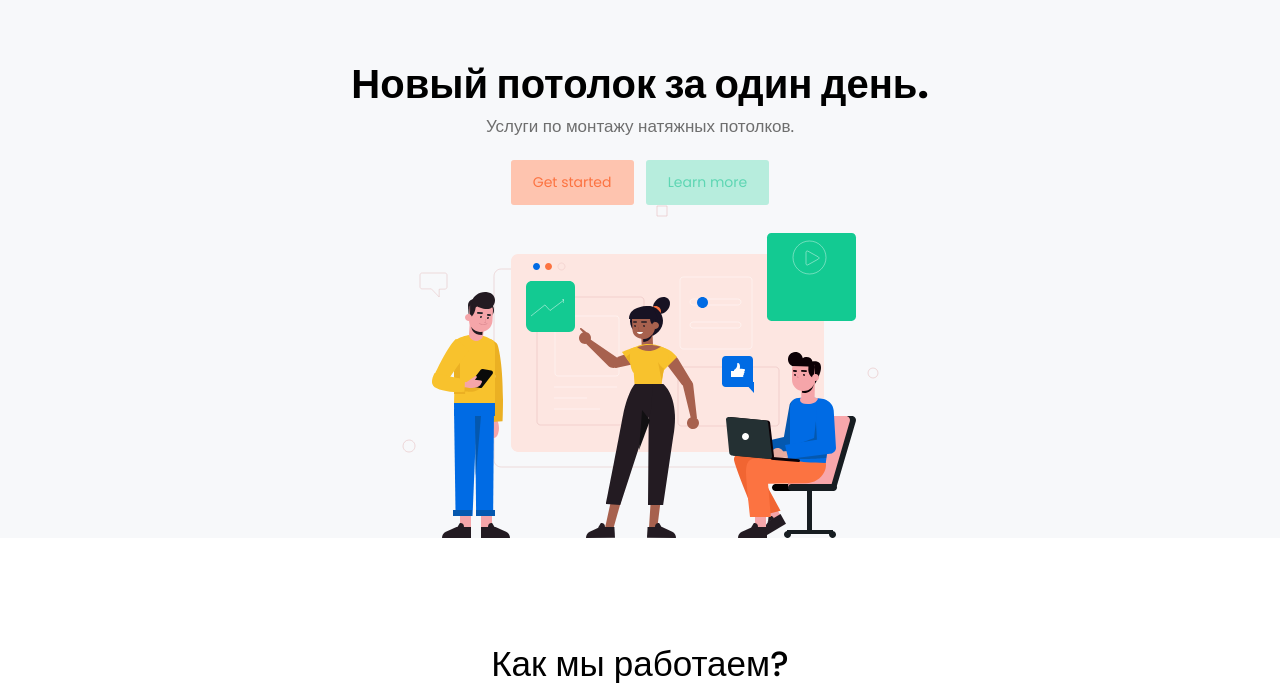
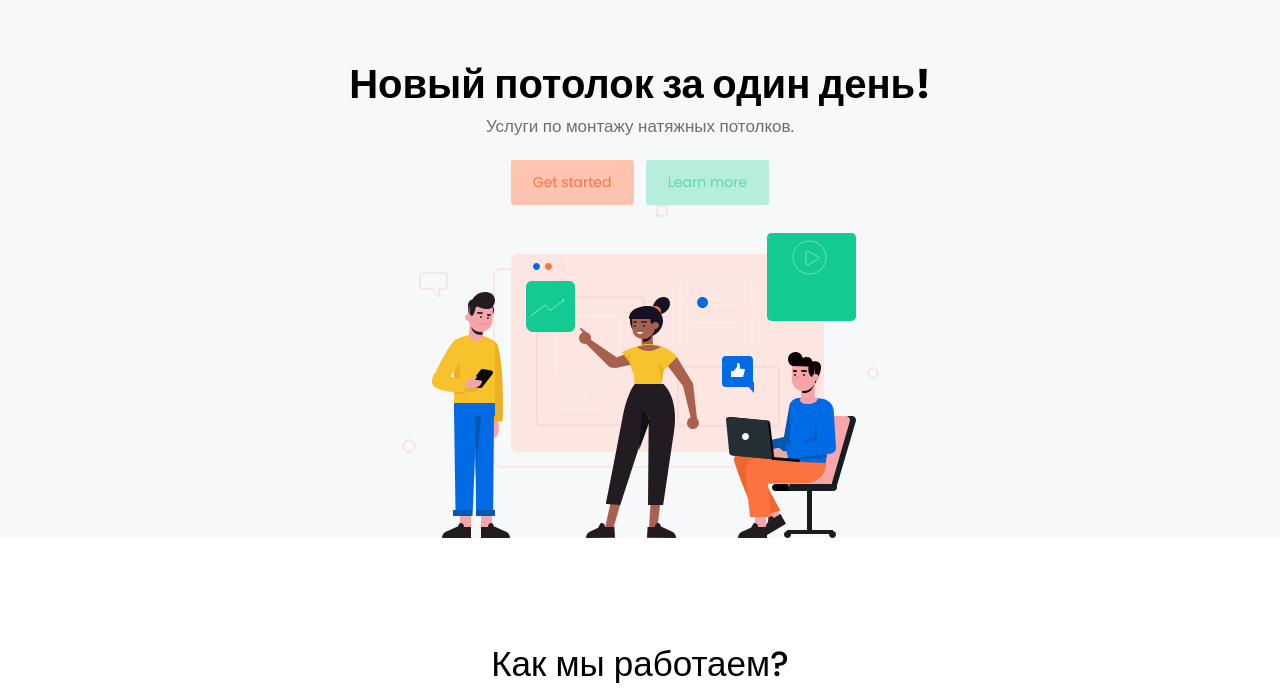
Before and after one commit to likemne/potolki, a website: page index.html in a window 1280 px wide. Shown: the part 95-785 px from the top of the page. Drawn offline with Linux system fonts and the light colour scheme.

Commit message:
Update index.html

```diff
--- a/index.html
+++ b/index.html
@@ -53,7 +53,7 @@
   </header>
   <div class="banner" >
     <div class="container">
-      <h1 class="font-weight-semibold">Новый потолок за один день.</h1>
+      <h1 class="font-weight-semibold">Новый потолок за один день!</h1>
       <h6 class="font-weight-normal text-muted pb-3">Услуги по монтажу натяжных потолков.</h6>
       <div>
         <button class="btn btn-opacity-light mr-1">Get started</button>
```
